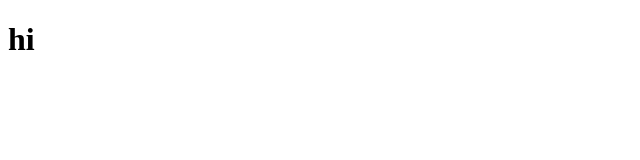
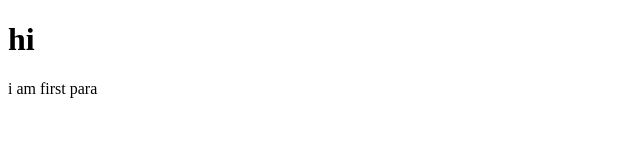
Before and after one commit to fullstackimran/gittest, a plain HTML site: page index.html in a window 1280 px wide. Shown: the whole page, without its empty margins (0-640 px from the left). Drawn offline with Linux system fonts and the light colour scheme.

Commit message:
added first p

```diff
--- a/index.html
+++ b/index.html
@@ -7,5 +7,6 @@
 </head>
 <body>
     <h1>hi</h1>
+    <p>i am first para</p>
 </body>
 </html>
```
